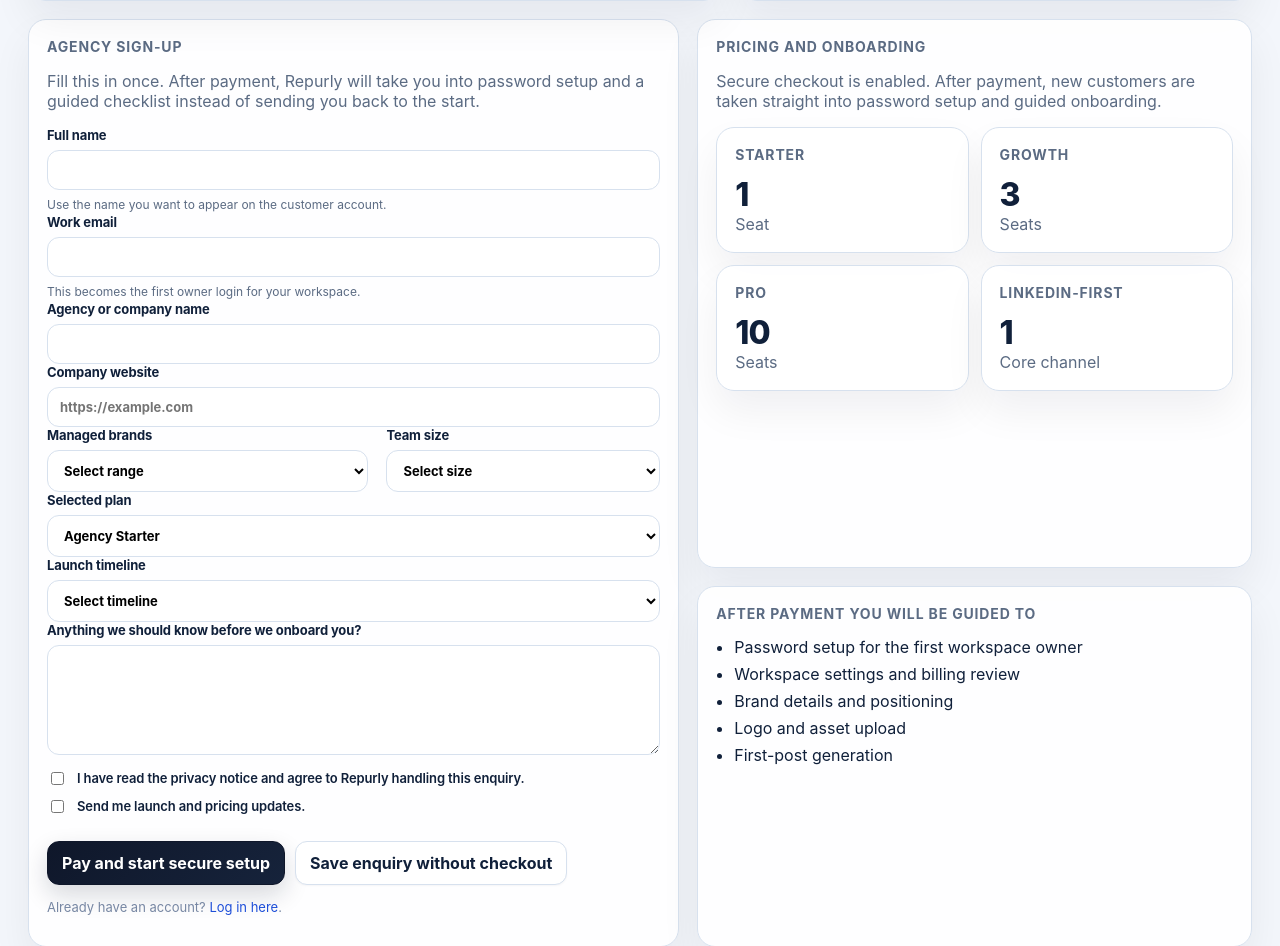
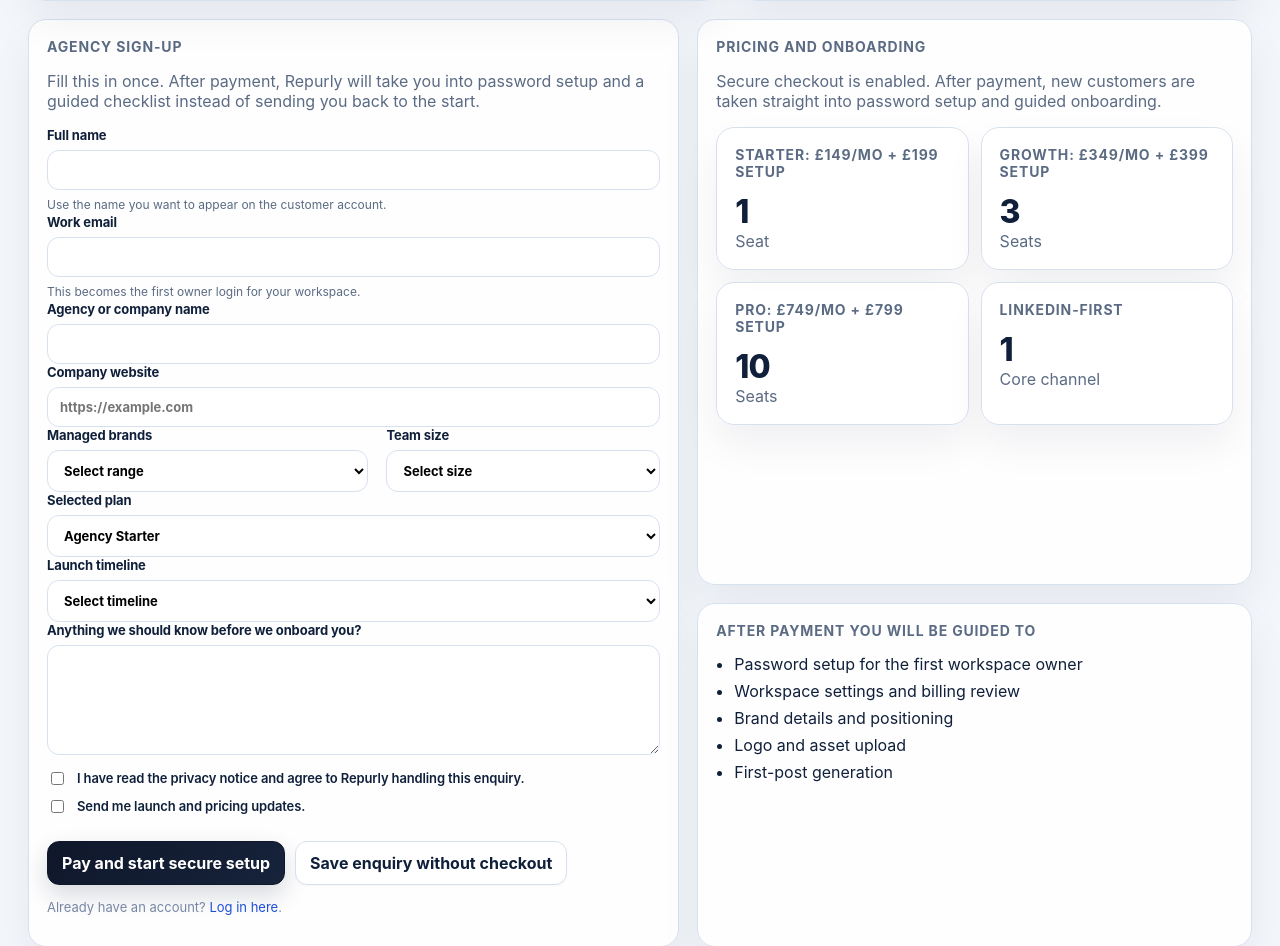
Before and after one commit to Jakoma-stack/Repurly, a Flask app: page /beta in a window 1280 px wide. Shown: the part 745-1691 px from the top of the page. Run offline with Flask 3, Linux system fonts and the light colour scheme; some libraries are stand-ins or nearby versions.

Commit message:
prices included

```diff
--- a/app/templates/beta_signup.html
+++ b/app/templates/beta_signup.html
@@ -110,9 +110,9 @@
       <h3>Pricing and onboarding</h3>
       <p class="muted">Secure checkout is enabled. After payment, new customers are taken straight into password setup and guided onboarding.</p>
       <div class="mini-grid" style="margin-top:14px;">
-        <div class="card"><h3>Starter</h3><p class="metric-value">1</p><div class="muted">Seat</div></div>
-        <div class="card"><h3>Growth</h3><p class="metric-value">3</p><div class="muted">Seats</div></div>
-        <div class="card"><h3>Pro</h3><p class="metric-value">10</p><div class="muted">Seats</div></div>
+        <div class="card"><h3>Starter: £149/mo + £199 setup</h3><p class="metric-value">1</p><div class="muted">Seat</div></div>
+        <div class="card"><h3>Growth: £349/mo + £399 setup</h3><p class="metric-value">3</p><div class="muted">Seats</div></div>
+        <div class="card"><h3>Pro: £749/mo + £799 setup</h3><p class="metric-value">10</p><div class="muted">Seats</div></div>
         <div class="card"><h3>LinkedIn-first</h3><p class="metric-value">1</p><div class="muted">Core channel</div></div>
       </div>
     </div>
```
